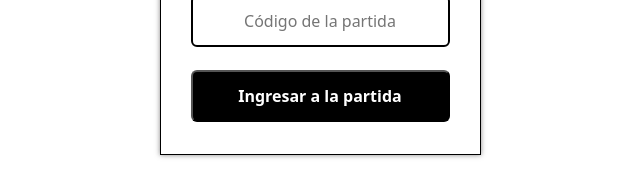
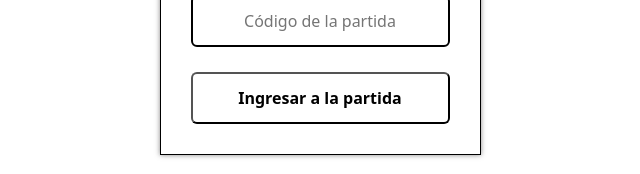
Before and after one commit to carlosd2000/unojuego2, a Vue app: page /joingame in a window 1280 px wide. In both pictures the pointer is over the button "Ingresar a la partida". Shown: the part 459-633 px from the top of the page, without its empty margins (320-960 px from the left). Built offline with nearby package versions, Linux system fonts and the light colour scheme.

Commit message:
modificación css JoinGame

```diff
--- a/src/components/JoinGame.vue
+++ b/src/components/JoinGame.vue
@@ -72,6 +72,8 @@ import Logo from '@/components/Logo.vue';
     width: 100%;
 }
 .btn-joingame:hover{
-    transform: translateY(-2px);
+    background-color: #ffffff;
+    color: #000000;
+    border-color: #000000;
 }
 </style>
```
